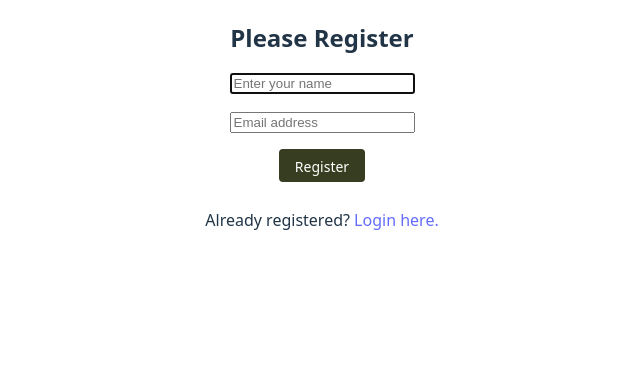
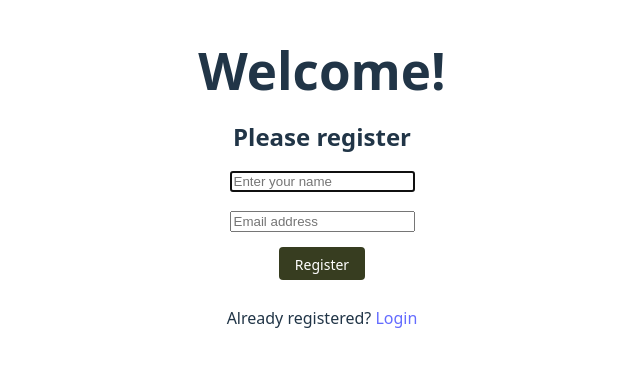
Before and after one commit to mckenney-leavell/Garden-Tracker, a React (Vite) app: page /register in a window 1280 px wide. Shown: the top 366 px of the page, without its empty margins (318-958 px from the left). Built offline with nearby package versions, Linux system fonts and the light colour scheme.

Commit message:
register link now visible on login page

```diff
--- a/src/auth/Login.jsx
+++ b/src/auth/Login.jsx
@@ -52,9 +52,9 @@ function Login() {
             </fieldset>
             </form>
         </section>
-        {/* <section className="register-link">
-            <Link to="/register">Or Register Here</Link>
-        </section> */}
+        <section className="register-link">
+            Not registered? <Link to="/register">Register</Link>
+        </section>
         </main>
     )
 }
--- a/src/auth/Register.jsx
+++ b/src/auth/Register.jsx
@@ -43,8 +43,10 @@ function Register() {
     }
     return (
     <main style={{ textAlign: "center" }}>
+        <section>
             <form className="form-login" onSubmit={handleRegister}>
-        <h2>Please Register</h2>
+                <h1 className="header">Welcome!</h1>
+                <h2>Please register</h2>
                 <fieldset>
                 <div className="form-group">
                     <input
@@ -79,7 +81,8 @@ function Register() {
                 </fieldset>
             </form>
             <section className="login-link">
-            <p>Already registered? <Link to="/login">Login here.</Link></p>
+                <p>Already registered? <Link to="/login">Login</Link></p>
+            </section>
         </section>
     </main>
     )
```
Lines whose indentation alone changed are shown as unchanged.
